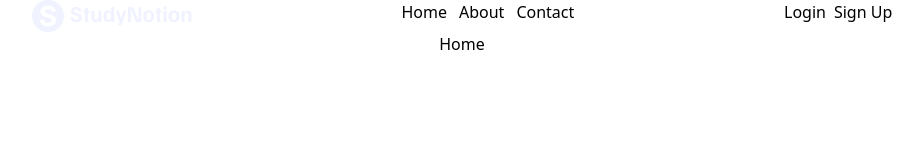
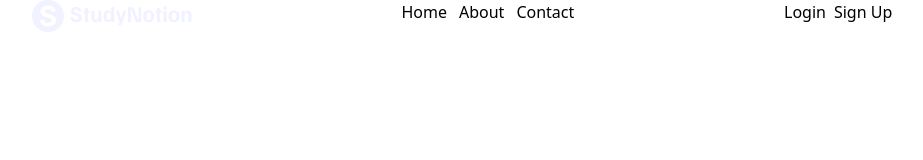
Before and after one commit to Gittushar88448/StudyNotion-React-app, a React (Create React App) app: page / in a window 1280 px wide. Shown: the top 160 px of the page, without its empty margins (178-1101 px from the left). Built offline with nearby package versions, Linux system fonts and the light colour scheme.

Commit message:
adding tailwind css

```diff
--- a/src/pages/Home.js
+++ b/src/pages/Home.js
@@ -2,7 +2,7 @@
 
 const Home = () => {
   return (
-    <div className='flex justify-center items-center'>
+    <div className='flex justify-center items-center text-white text-3xl h-full'>
         Home
     </div>
   )
```
